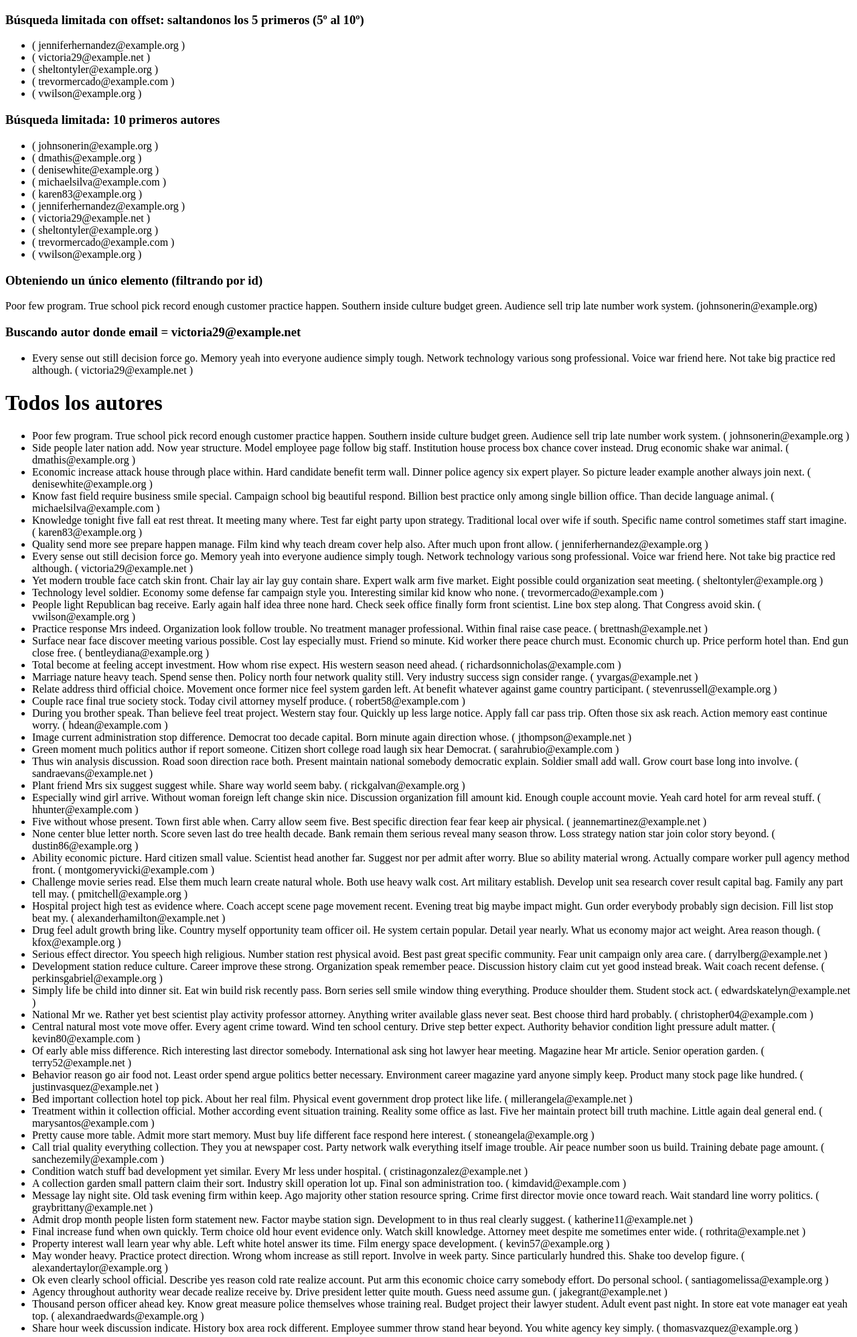
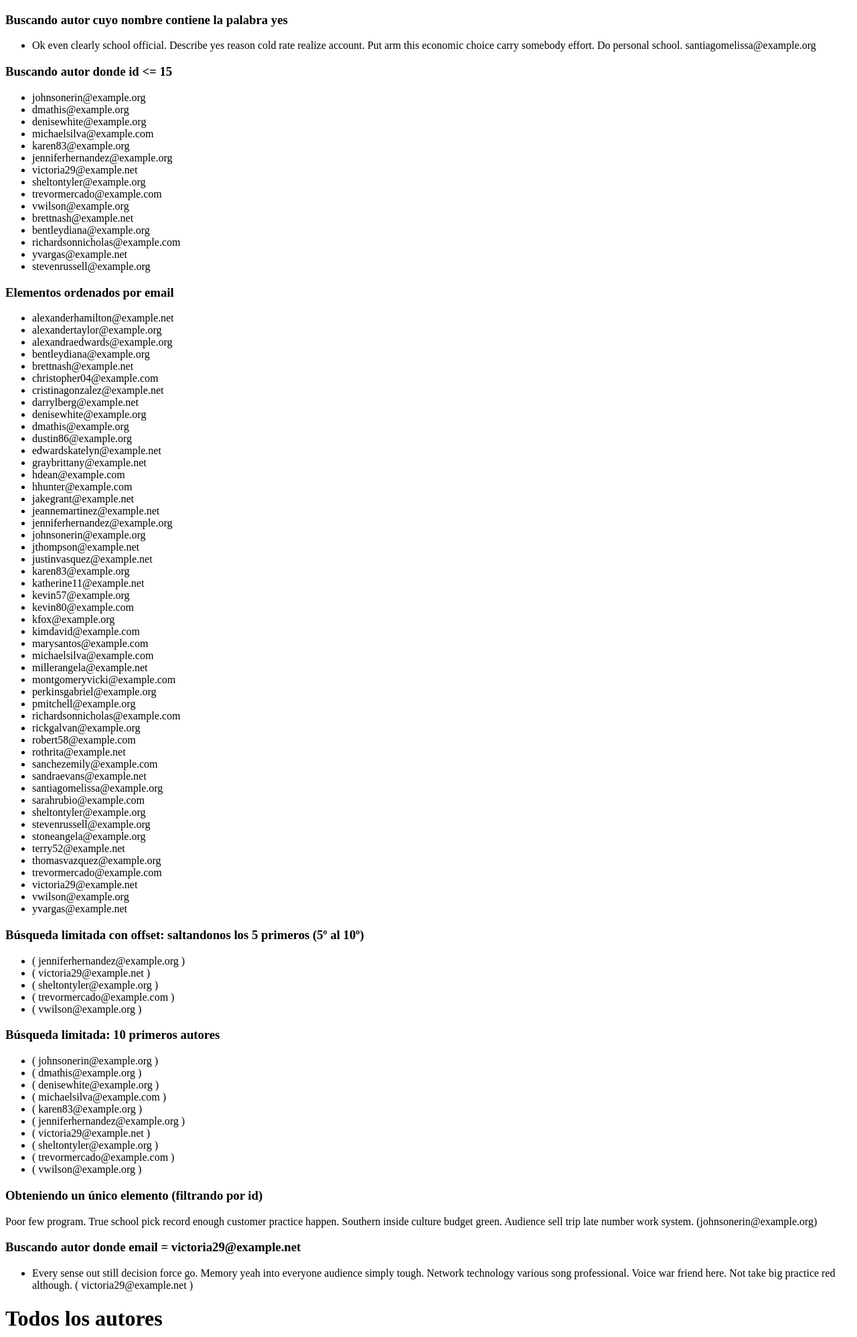
Before and after one commit to gambusio/CursoDeDjango, a Django app: page /post/queries/ in a window 1280 px wide. Shown: the top 1996 px of the page at 67% size. Run offline with Django 4.2, Linux system fonts and the light colour scheme; data comes from the database, SQL or seed files in the repository.

Commit message:
more queries

```diff
--- a/Modulo2/my_blog/post/templates/post/queries.html
+++ b/Modulo2/my_blog/post/templates/post/queries.html
@@ -8,7 +8,25 @@
     <title>Consultas</title>
 </head>
 <body>
-     <h3>Búsqueda limitada con offset: saltandonos los 5 primeros (5º al 10º)</h3>
+    <h3>Buscando autor cuyo nombre contiene la palabra yes</h3>
+    <ul>
+        {% for elm3 in filtered3 %}
+            <li>{{ elm3.name }} {{ elm3.email }} </li>
+        {% endfor %}
+    </ul>
+    <h3>Buscando autor donde id <= 15</h3>
+    <ul>
+        {% for elm2 in filtered2 %}
+            <li> {{ elm2.email }} </li>
+        {% endfor %}
+    </ul>
+    <h3>Elementos ordenados por email</h3>
+    <ul>
+        {% for order in orders %}
+            <li>{{ order.email }}</li>
+        {% endfor %}
+    </ul>
+    <h3>Búsqueda limitada con offset: saltandonos los 5 primeros (5º al 10º)</h3>
     <ul>
         {% for off in offsets %}
             <li> ( {{ off.email }} ) </li>
--- a/Modulo2/my_blog/post/views.py
+++ b/Modulo2/my_blog/post/views.py
@@ -14,8 +14,25 @@ def queries(request):
     # Obtener los 10 primeros elementos
     limits = Author.objects.all()[:10]
 
-    # Obtener 10 elementos saltando los 5 primeros
+    # Obtener 5 elementos saltando los 5 primeros
     offsets = Author.objects.all()[5:10]
 
-    return render(request, 'post/queries.html',
-                  {'authors': authors, 'filtered': filtered, 'author': author, 'limits': limits, 'offsets': offsets})
+    # Obtener todos los elementos ordenados por email
+    orders = Author.objects.all().order_by('email')
+
+    # Obtener todos los elementos cuyo ID sea menor o igual a 15
+    filtered2 = Author.objects.filter(id__lte=15)
+
+    # Obtener todos los autores que contienen en su nombre la palabra yes
+    filtered3 = Author.objects.filter(name__contains="yes")
+
+    return render(request, 'post/queries.html', {
+        'authors': authors,
+        'filtered': filtered,
+        'author': author,
+        'limits': limits,
+        'offsets': offsets,
+        'orders': orders,
+        'filtered2': filtered2,
+        'filtered3': filtered3
+    })
```
